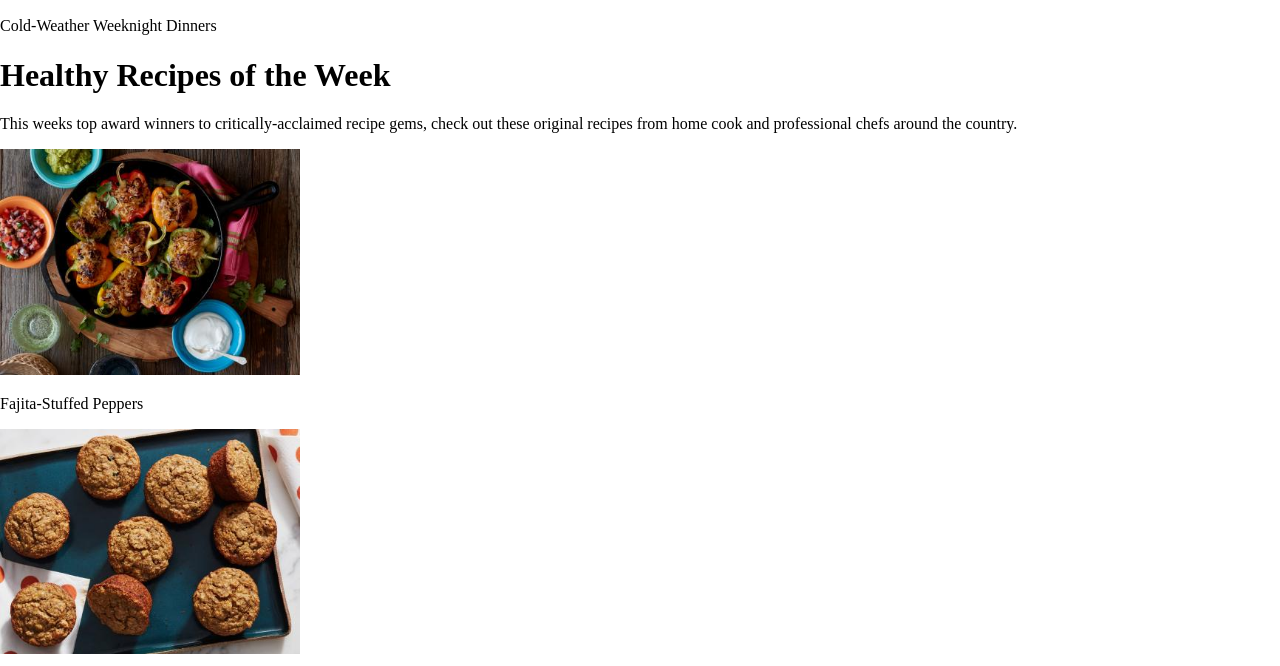
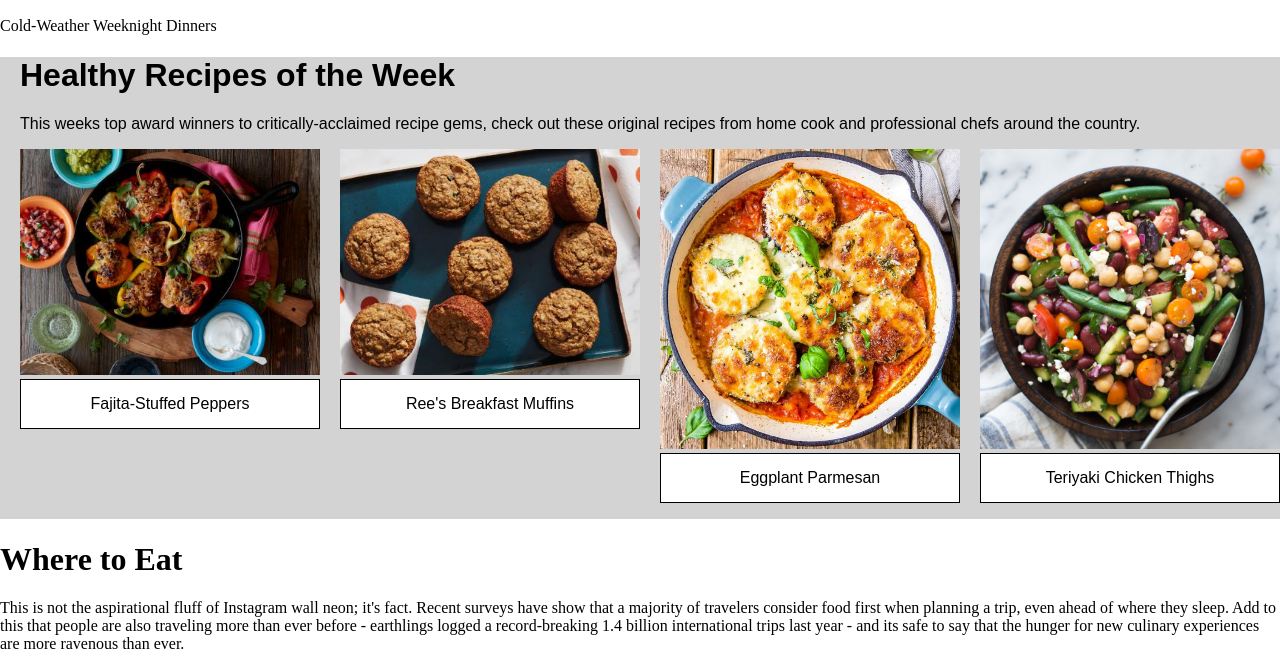
Before and after one commit to C-Cipher404/Project3RYParisBurger, a plain HTML site: page index.html in a window 1280 px wide. Shown: the part 1800-2466 px from the top of the page. Drawn offline with Linux system fonts and the light colour scheme.

Commit message:
adding more CSS

```diff
--- a/index.html
+++ b/index.html
@@ -47,31 +47,33 @@
 
     </div>
 
+
+
    <div class="container3">
-
-    <div >
+    <div>
         <h1 class="heading3">Healthy Recipes of the Week</h1>
         <p class="text3">This weeks top award winners to critically-acclaimed recipe
             gems, check out these original recipes from home cook and professional
             chefs around the country.
         </p>
-
     </div>
+    <div class="images">
     <div class="fajita">
         <img src="images/fajita-peppers.jpeg" alt="healthy" width="300px">
-        <p>Fajita-Stuffed Peppers</p>
+        <p class="whiteboxes">Fajita-Stuffed Peppers</p>
     </div>
     <div class="muffins">
         <img src="images/muffins.jpeg" alt="healthy"  width="300px">
-        <p>Ree's Breakfast Muffins</p>
+        <p class="whiteboxes">Ree's Breakfast Muffins</p>
     </div>
     <div class="eggplant">
         <img src="images/eggplant-parmesan.jpg" alt="healthy" width="300px">
-        <p>Eggplant Parmesan</p>
+        <p class="whiteboxes">Eggplant Parmesan</p>
     </div>
     <div class="chicken">
         <img src="images/vegetarian-ideas.jpg" alt="healthy"  width="300px">
-        <p>Teriyaki Chicken Thighs</p>
+        <p class="whiteboxes">Teriyaki Chicken Thighs</p>
+        </div>
     </div>
 </div>
 
--- a/style.css
+++ b/style.css
@@ -41,3 +41,23 @@ body{
     flex-direction: row;
     font-family: sans-serif;
 }
+.container3{
+    background-color: lightgrey;
+    font-family: sans-serif;
+    padding-left: 20px;
+}
+.images{
+    display: flex;
+    flex-direction: row;
+    justify-content: space-between;
+}
+.whiteboxes{
+    display:flex;
+    background-color: white;
+    border: 1px solid black;
+    padding-top: 15px;
+    padding-bottom: 15px;
+    font-family: sans-serif;
+ justify-content:  center;
+ margin-top: 0px;
+}
```
Lines whose indentation alone changed are shown as unchanged.
